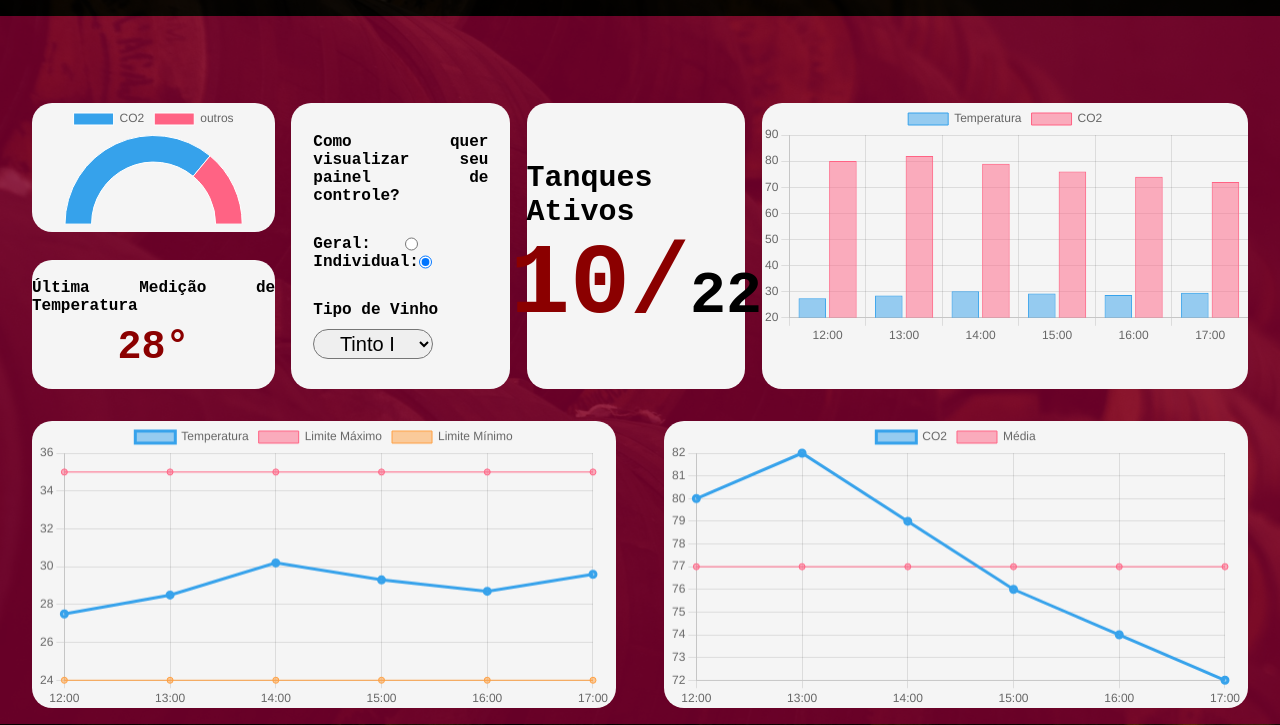
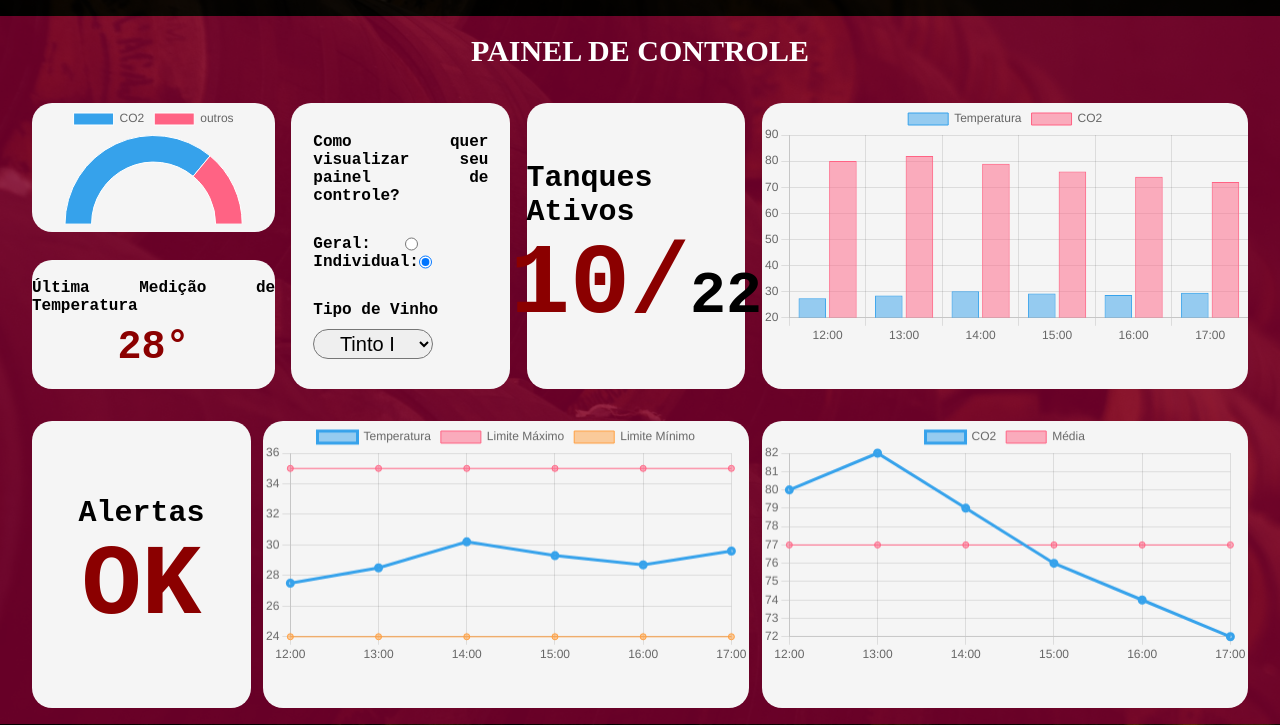
Before and after one commit to GabrielSousaSPTech/Sprint2-Wynn, a plain HTML site: page Site/estático/dashboard.html in a window 1280 px wide. Shown: the part 75-800 px from the top of the page. Drawn offline with nearby package versions, Linux system fonts and the light colour scheme; a web font is replaced by a local one.

Commit message:
Atualizando dashboard.

```diff
--- a/Site/estático/assets/styles/style.css
+++ b/Site/estático/assets/styles/style.css
@@ -781,6 +781,7 @@ footer li {
 .titulo-dashboard {
     width: 100%;
     height: 10%;
+    font-size: 2rem;
 }
 
 .linha-dashboard {
@@ -873,7 +874,7 @@ footer li {
 
 .elemento-largo-grande {
     height: 90%;
-    width: 48%;
+    width: 40%;
 }
 
 canvas {
--- a/Site/estático/dashboard.html
+++ b/Site/estático/dashboard.html
@@ -40,7 +40,9 @@
         </header>
         <div class="container-dashboard center">
             <div class="dashboard">
-                <div class="titulo-dashboard"></div>
+                <div class="titulo-dashboard center">
+                    <h1>PAINEL DE CONTROLE</h1>
+                </div>
                 <div class="linha-dashboard">
                     <div class="elemento-duplo-caixa">
                         <div class="elemento-duplo elemento">
@@ -89,9 +91,14 @@
                     </div>
                 </div>
                 <div class="linha-dashboard">
+                    <div class="elemento-estreito elemento center formatacao">
+                        <h2>Alertas</h2>
+                        <p id="tanques-ativos"><span>OK</span></p>
+                    </div>
                     <div class="elemento-largo-grande elemento">
                         <canvas id="grafico1" class="center"></canvas>
                     </div>
+
                     <div class="elemento-largo-grande elemento">
                         <canvas id="grafico2" class="center"></canvas>
                     </div>
```
